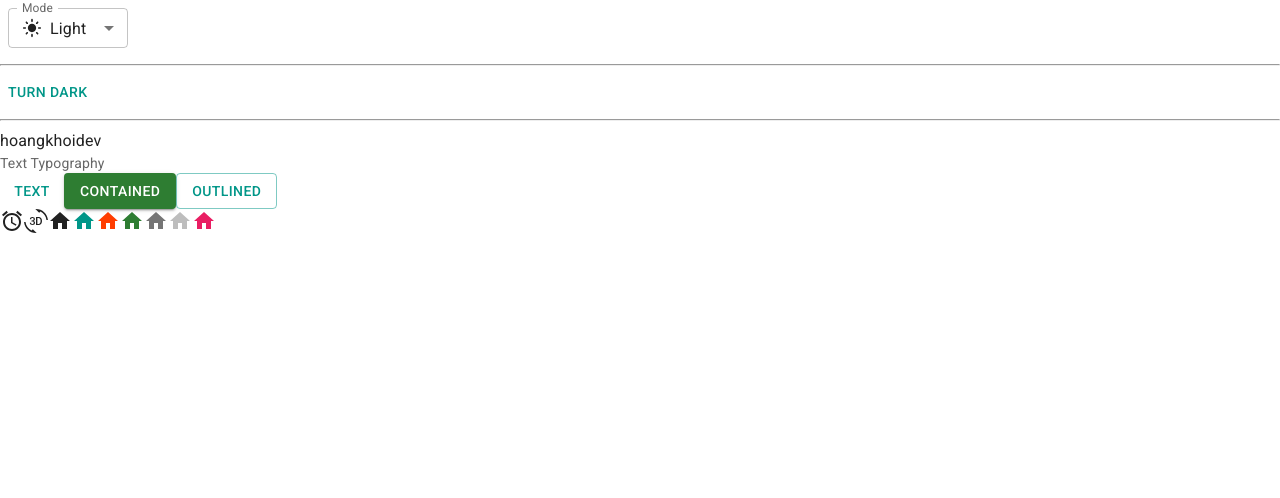
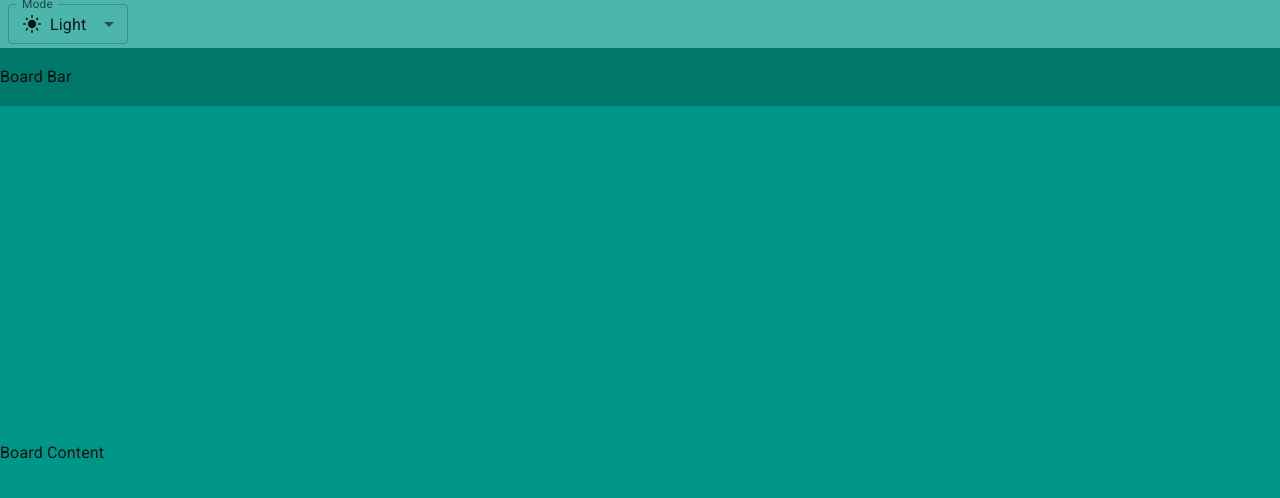
Before and after one commit to HoangKhoi1005/trello-web1, a React (Vite) app: page / in a window 1280 px wide. Shown: the top 498 px of the page. Built offline with nearby package versions, Linux system fonts and the light colour scheme.

Commit message:
Basic Layout

```diff
--- a/index.html
+++ b/index.html
@@ -4,7 +4,7 @@
     <meta charset="UTF-8" />
     <link rel="icon" type="image/svg+xml" href="/vite.svg" />
     <meta name="viewport" content="width=device-width, initial-scale=1.0" />
-    <title>Vite + React</title>
+    <title>Trello MERN STACK Pro</title>
     <link rel="preconnect" href="https://fonts.googleapis.com" />
     <link rel="preconnect" href="https://fonts.gstatic.com" crossorigin />
     <link
--- a/src/App.jsx
+++ b/src/App.jsx
@@ -1,19 +1,13 @@
-import Button from '@mui/material/Button'
-import AccessAlarmIcon from '@mui/icons-material/AccessAlarm'
-import ThreeDRotation from '@mui/icons-material/ThreeDRotation'
-import HomeIcon from '@mui/icons-material/Home'
-import { pink } from '@mui/material/colors'
-import Typography from '@mui/material/Typography'
-import { useColorScheme } from '@mui/material/styles'
-import useMediaQuery from '@mui/material/useMediaQuery'
+import DarkModeOutlined from '@mui/icons-material/DarkModeOutlined'
+import LightModeIcon from '@mui/icons-material/LightMode'
+import SettingsBrightnessIcon from '@mui/icons-material/SettingsBrightness'
+import Box from '@mui/material/Box'
+import Container from '@mui/material/Container'
+import FormControl from '@mui/material/FormControl'
 import InputLabel from '@mui/material/InputLabel'
 import MenuItem from '@mui/material/MenuItem'
-import FormControl from '@mui/material/FormControl'
 import Select from '@mui/material/Select'
-import Box from '@mui/material/Box'
-import LightModeIcon from '@mui/icons-material/LightMode'
-import DarkModeOutlined from '@mui/icons-material/DarkModeOutlined'
-import SettingsBrightnessIcon from '@mui/icons-material/SettingsBrightness'
+import { useColorScheme } from '@mui/material/styles'
 
 function ModeSelect() {
   const { mode, setMode } = useColorScheme()
@@ -52,51 +46,37 @@
   )
 }
 
-function ModeToggle() {
-  const { mode, setMode } = useColorScheme()
-  // const prefersDarkMode = useMediaQuery('(prefers-color-scheme: dark)')
-  // const prefersLightMode = useMediaQuery('(prefers-color-scheme: light)')
-  // console.log('prefersDarkMode', prefersDarkMode)
-  // console.log('prefersLightMode', prefersLightMode)
-
-  return (
-    <Button
-      onClick={() => {
-        setMode(mode === 'light' ? 'dark' : 'light')
-      }}
-    >
-      {mode === 'light' ? 'Turn dark' : 'Turn light'}
-    </Button>
-  )
-}
 function App() {
   return (
-    <>
-      <ModeSelect/>
-      <hr/>
-      <ModeToggle/>
-      <hr/>
-      <div>hoangkhoidev</div>
-
-      <Typography variant="body2" color="text.secondary">
-        Text Typography
-      </Typography>
-      <Button variant="text">Text</Button>
-      <Button variant="contained" color="success">Contained</Button>
-      <Button variant="outlined">Outlined</Button>
-
-      <br></br>
-      <AccessAlarmIcon></AccessAlarmIcon>
-      <ThreeDRotation></ThreeDRotation>
-
-      <HomeIcon />
-      <HomeIcon color="primary" />
-      <HomeIcon color="secondary" />
-      <HomeIcon color="success" />
-      <HomeIcon color="action" />
-      <HomeIcon color="disabled" />
-      <HomeIcon sx={{ color: pink[500] }} />
-    </>
+    <Container disableGutters maxWidth={false} sx={{ height: '100vh'}}>
+      <Box sx={{
+        backgroundColor: 'primary.light',
+        width: '100%',
+        height: (theme) => theme.trello.appBarHeight,
+        display: 'flex',
+        alignItems: 'center'
+      }}>
+        <ModeSelect/>
+      </Box>
+      <Box sx={{
+        backgroundColor: 'primary.dark',
+        width: '100%',
+        height: (theme) => theme.trello.boardBarHeight,
+        display: 'flex',
+        alignItems: 'center'
+      }}>
+        Board Bar
+      </Box>
+      <Box sx={{
+        backgroundColor: 'primary.main',
+        width: '100%',
+        height: (theme) => `calc(100vh - ${theme.trello.appBarHeight} - ${theme.trello.boardBarHeight})`,
+        display: 'flex',
+        alignItems: 'center'
+      }}>
+        Board Content
+      </Box>
+    </Container>
   )
 }
 
--- a/src/theme.js
+++ b/src/theme.js
@@ -1,9 +1,12 @@
-import { createTheme } from '@mui/material/styles'
 import { experimental_extendTheme as extendTheme } from '@mui/material/styles'
 import { cyan, deepOrange, orange, teal } from '@mui/material/colors'
 
 // Create a theme instance.
 const theme = extendTheme({
+  trello: {
+    appBarHeight: '48px',
+    boardBarHeight: '58px'
+  },
   colorSchemes: {
     light: {
       palette: {
```
